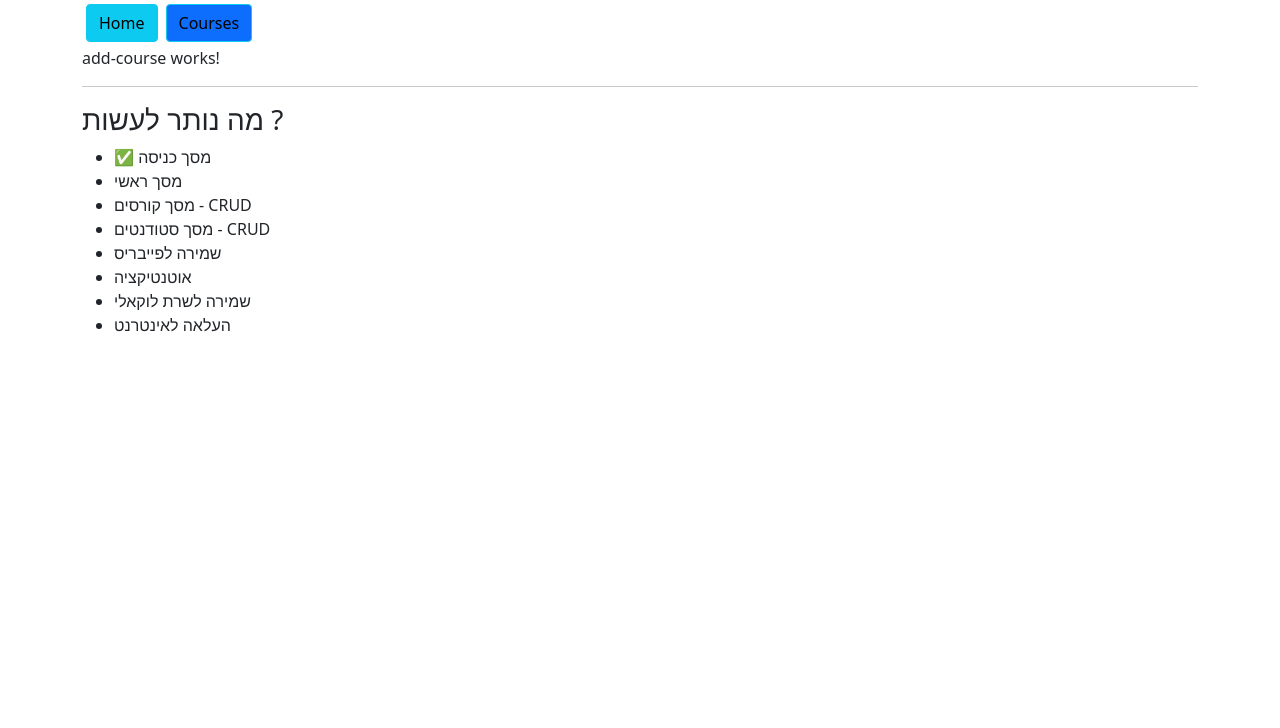
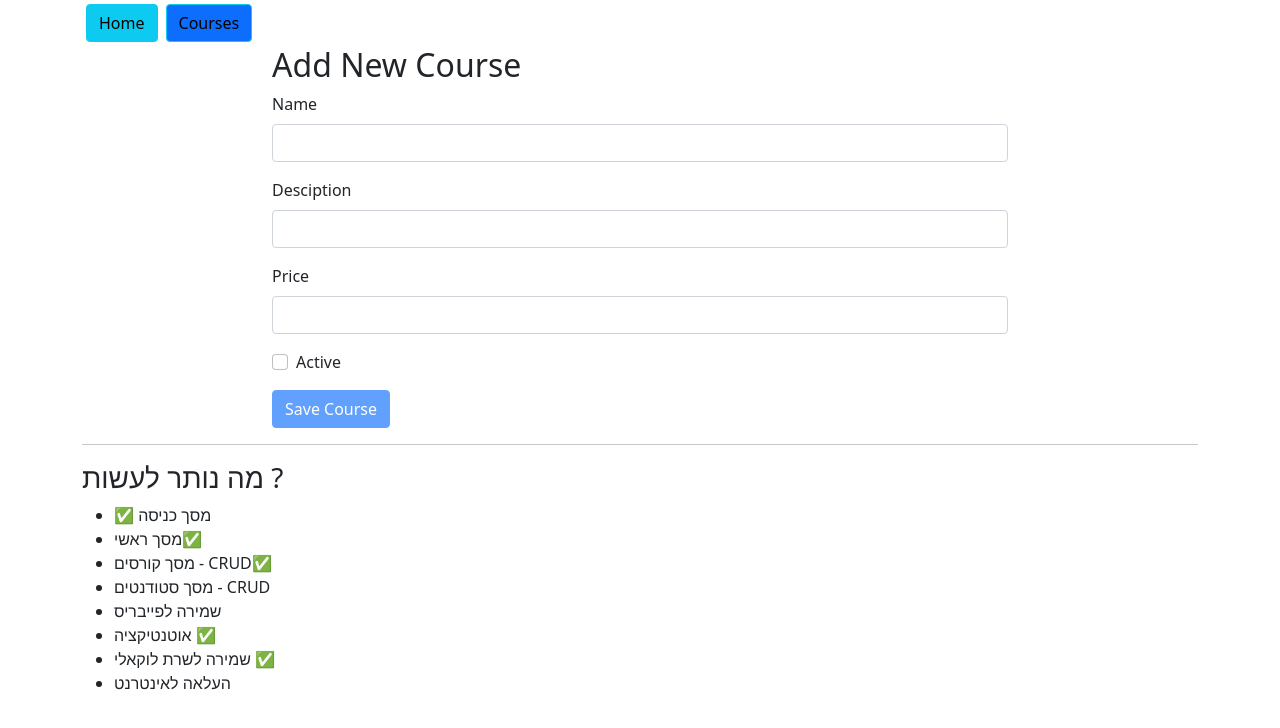
Before and after one commit to eyal7773/crud-ng-demo1, an Angular app: page /courses/add in a window 1280 px wide. Shown: the top 728 px of the page. Built offline with nearby package versions, Linux system fonts and the light colour scheme.

Commit message:
add new course

```diff
--- a/src/app/app.component.html
+++ b/src/app/app.component.html
@@ -16,12 +16,12 @@
 <h3>מה נותר לעשות ? </h3>
 <ul>
   <li>✅ מסך כניסה</li>
-  <li>מסך ראשי</li>
-  <li>מסך קורסים - CRUD</li>
+  <li>מסך ראשי✅ </li>
+  <li>מסך קורסים - CRUD✅  </li>
   <li>מסך סטודנטים - CRUD</li>
   <li>שמירה לפייבריס</li>
-  <li>אוטנטיקציה</li>
-  <li>שמירה לשרת לוקאלי</li>
+  <li>אוטנטיקציה ✅ </li>
+  <li>שמירה לשרת לוקאלי ✅ </li>
   <li>העלאה לאינטרנט</li>
 </ul>
 
--- a/src/app/components/add-course/add-course.component.html
+++ b/src/app/components/add-course/add-course.component.html
@@ -1 +1,69 @@
-<p>add-course works!</p>
+<div class="row">
+    <div class="col-8 offset-2">
+        <h2>Add New Course </h2>
+        <form #f="ngForm" (ngSubmit)="onSubmit()" >
+
+            <div class="mb-3">
+                <label for="name" class="form-label">Name</label>
+                <input
+                    type="text"
+                    class="form-control"
+                    aria-describedby="name"
+                    ngModel
+                    #name="ngModel"
+                    [(ngModel)]="course.name"
+                    required
+                    minlength="3"
+                    name="name"
+                    >
+                <div  class="form-text" *ngIf="name.touched && name.invalid">
+                   Course name is required, and must be minimum 3 characters.
+                </div>
+            </div>
+            <div class="mb-3">
+                <label for="desc" class="form-label">Desciption</label>
+                <input
+                    type="text"
+                    class="form-control"
+                    aria-describedby="desc"
+                    ngModel
+                    [(ngModel)]="course.desc"
+                    name="desc"
+                    >
+            </div>
+            <div class="mb-3">
+                <label for="price" class="form-label">Price</label>
+                <input
+                    type="number"
+                    class="form-control"
+                    aria-describedby="price"
+                    ngModel
+                    required
+                    min="10"
+                    #price="ngModel"
+                    [(ngModel)]="course.price"
+                    name="price"
+                    >
+                <div  class="form-text"  *ngIf="price.touched && price.invalid" >
+                    Price is required, and must be positive.
+                </div>
+            </div>
+
+            <div class="form-check mb-3">
+                <input class="form-check-input" type="checkbox"
+                 ngModel
+                 [(ngModel)]="course.isActive"
+                 name="isActive"
+                 >
+                <label class="form-check-label" for="flexCheckDefault">
+                  Active
+                </label>
+              </div>
+
+
+            <button class="btn btn-primary" [disabled]="f.invalid" >Save Course</button>
+
+
+        </form>
+    </div>
+</div>
--- a/src/app/components/add-course/add-course.component.ts
+++ b/src/app/components/add-course/add-course.component.ts
@@ -1,4 +1,7 @@
 import { Component, OnInit } from '@angular/core';
+import {  Router } from '@angular/router';
+import { Course } from 'src/app/interfaces/course';
+import { CoursesService } from 'src/app/services/courses.service';
 
 @Component({
   selector: 'app-add-course',
@@ -7,9 +10,21 @@ import { Component, OnInit } from '@angular/core';
 })
 export class AddCourseComponent implements OnInit {
 
-  constructor() { }
+  course:Course = {} as Course;
+
+  constructor(private router:Router,
+              private coursesService:CoursesService) {
+
+  }
+
 
   ngOnInit(): void {
   }
 
+  onSubmit() {
+    this.coursesService.postCourse( this.course).subscribe( (response) => {
+      this.router.navigate(['courses']);
+    });
+  }
+
 }
```
